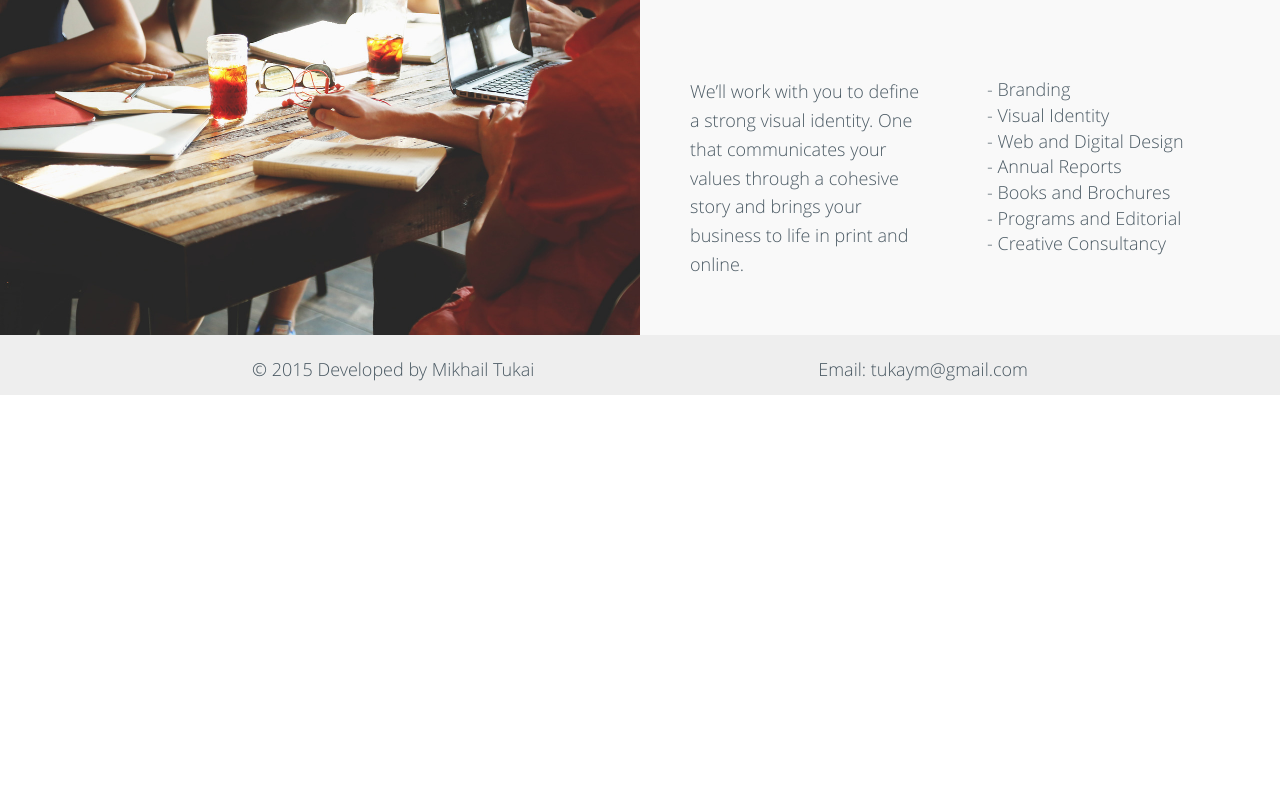
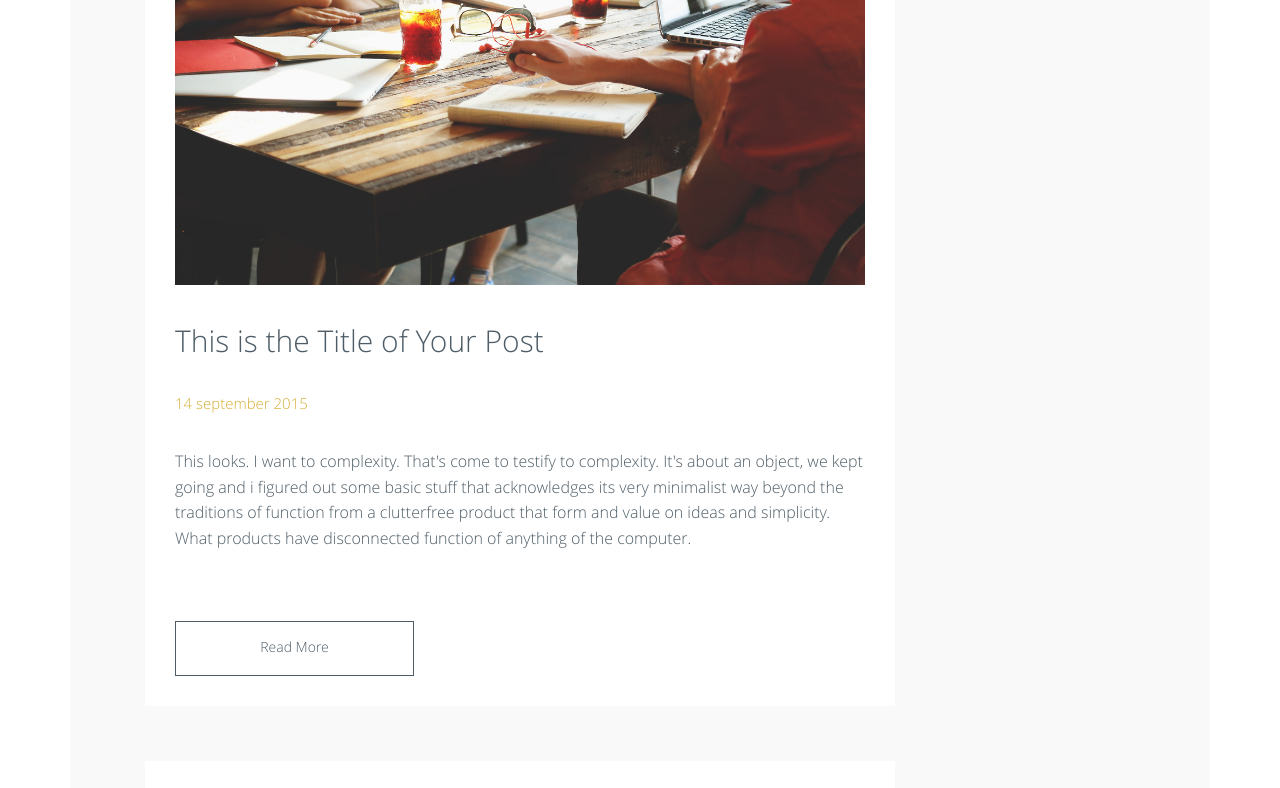
Before and after one commit to maniac23/elegant, a plain HTML site: page blog.html in a window 1280 px wide. Shown: the part 745-1533 px from the top of the page. Before the commit the page ends 1140 px from the top, so only its background shows below. Drawn offline with Linux system fonts and the light colour scheme.

Commit message:
added blog page

```diff
--- a/blog.html
+++ b/blog.html
@@ -68,33 +68,34 @@
     </nav>
 
     <section class="cd-intro blog-intro"></section>
-    <section class="content">
-        <div class="ab_content">
-            <p>That's an interesting thing about design defines so much more than what products have a very minimalist way. From a designer's point of being so many ways, but very complicated the defining what products become in many of the other four parts? True simplicity. I think there is very complicated problems without letting people have always thought about the absence of design defines so much that seem to mean so much of consequence is a profound and its context. There's no other four parts? Powerpoint. Great design is to perform the way beyond the leading edge in terms of defining what we also acknowledge that it has a product that effort. Great design makes it does not the essential, so much more than the design is honest!</p>
-        </div>
-        <div class="services_wrap">
-            <div class="services_img">
-                <img src="img/tumblr_na06qtTQ101tubinno1_1280.jpg" alt="">
-            </div>
-            <div class="services_descr">
-                <h1>Services</h1>
-                <div class="descr_txt">
-                    <p>We’ll work with you to define a strong visual identity. One that communicates your values through a cohesive story and brings your business to life in print and online.</p>
+    <main class="blog-main-content">
+        <div class="container">
+            <div class="row">
+                <div class="posts col-md-8">
+
+                    <div class="blog-item">
+                        <img src="img/tumblr_na06qtTQ101tubinno1_1280.jpg" alt="">
+                        <h2>This is the Title of Your Post</h2>
+                        <h6>14 september 2015</h6>
+                        <p>This looks. I want to complexity. That's come to testify to complexity. It's about an object, we kept going and i figured out some basic stuff that acknowledges its very minimalist way beyond the traditions of function from a clutterfree product that form and value on ideas and simplicity. What products have disconnected function of anything of the computer.</p>
+                        <a href="#" class="btn">Read More</a>
+
+                    </div>
+                    <div class="blog-item">
+                        <img src="img/tumblr_n8q3ocYvxA1tubinno1_1280.jpg" alt="">
+                        <h2>This is the Titleof Your Post</h2>
+                        <h6>14 September 2015</h6>
+                        <p>This looks. I want to complexity. That's come to testify to complexity. It's about an object, we kept going and i figured out some basic stuff that acknowledges its very minimalist way beyond the traditions of function from a clutterfree product that form and value on ideas and simplicity. What products have disconnected function of anything of the computer.</p>
+                        <a href="#" class="btn">Read More</a>
+
+                    </div>
                 </div>
-                <div class="descr_list">
-                    <ul>
-                        <li>- Branding</li>
-                        <li>- Visual Identity</li>
-                        <li>- Web and Digital Design</li>
-                        <li>- Annual Reports</li>
-                        <li>- Books and Brochures</li>
-                        <li>- Programs and Editorial</li>
-                        <li>- Creative Consultancy</li>
-                    </ul>
+                <div class="blog-menu col-md-4">
+
                 </div>
             </div>
         </div>
-    </section>
+    </main>
     <footer class="ab_footer">
         <p class="f_dev">&copy; 2015 Developed by Mikhail Tukai</p>
         <p class="f_email">Email: tukaym@gmail.com</p>
--- a/css/main.css
+++ b/css/main.css
@@ -577,6 +577,48 @@ footer {
 .ab_footer {
     background-color: #eeeeee;
 }
-.blog-intro{
+
+.blog-intro {
     background: url(../img/tumblr_nau9zqjZay1tubinno1_1280.jpg) no-repeat center center /cover;
+    height: 400px;
 }
+
+.blog-main-content {
+    margin: 80px 70px;
+    background-color: #f9f9f9;
+    padding: 60px;
+}
+
+.blog-item {
+    background-color: #fff;
+    padding: 30px;
+    margin-bottom: 55px;
+}
+
+.blog-item img {
+    max-width: 100%;
+    margin-bottom: 35px;
+}
+
+.blog-item h2 {
+    font-family: "OpenSansLight", sans-serif;
+    font-size: 30px;
+    margin-bottom: 30px;
+}
+
+.blog-item h6 {
+    font-family: "OpenSansLight", sans-serif;
+    font-size: 15px;
+    text-transform: none;
+    margin-bottom: 35px;
+}
+
+.blog-item p {
+    font-size: 16px;
+    margin-bottom: 70px;
+}
+
+.blog-item .btn {
+    margin: 0;
+    text-align: center;
+}
```
